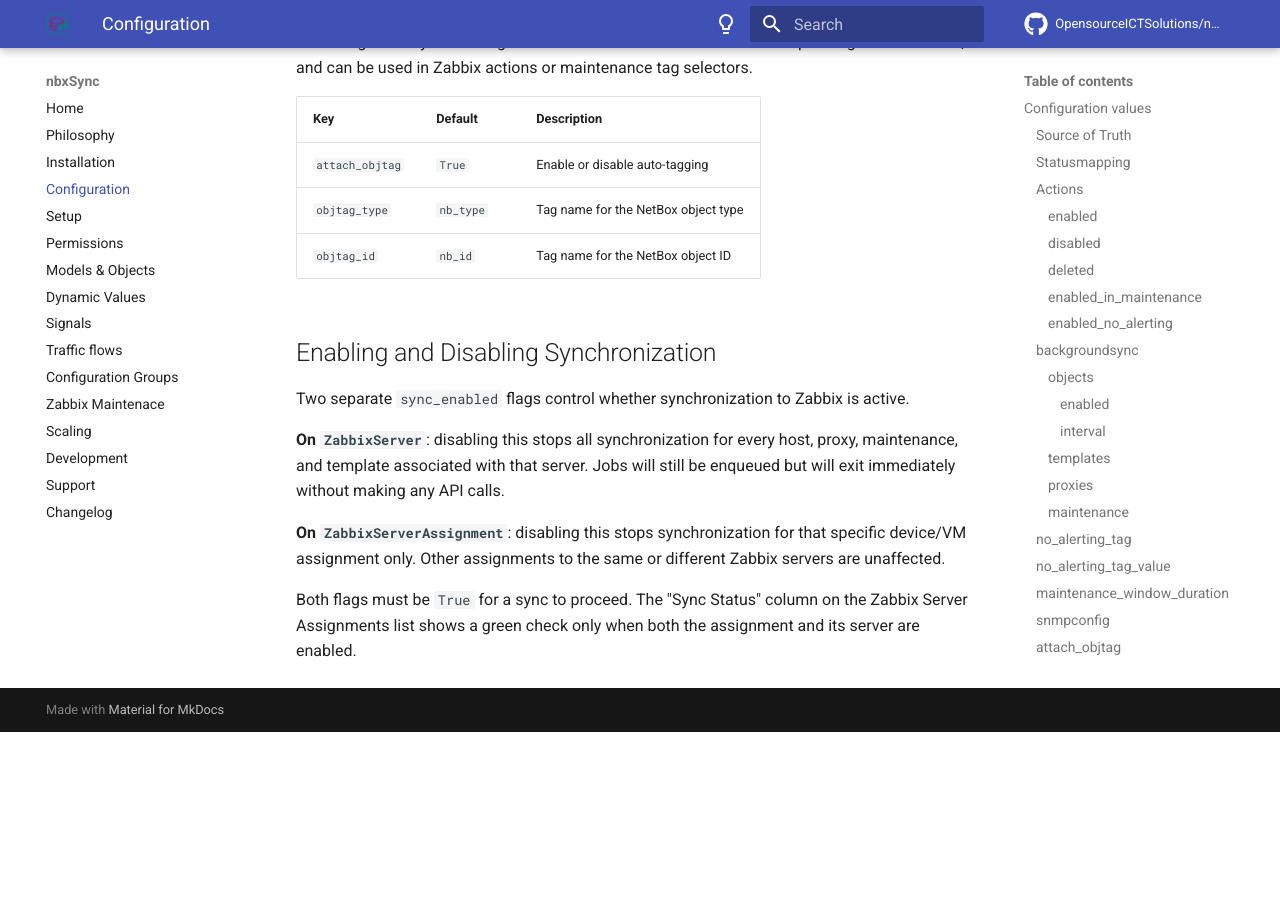
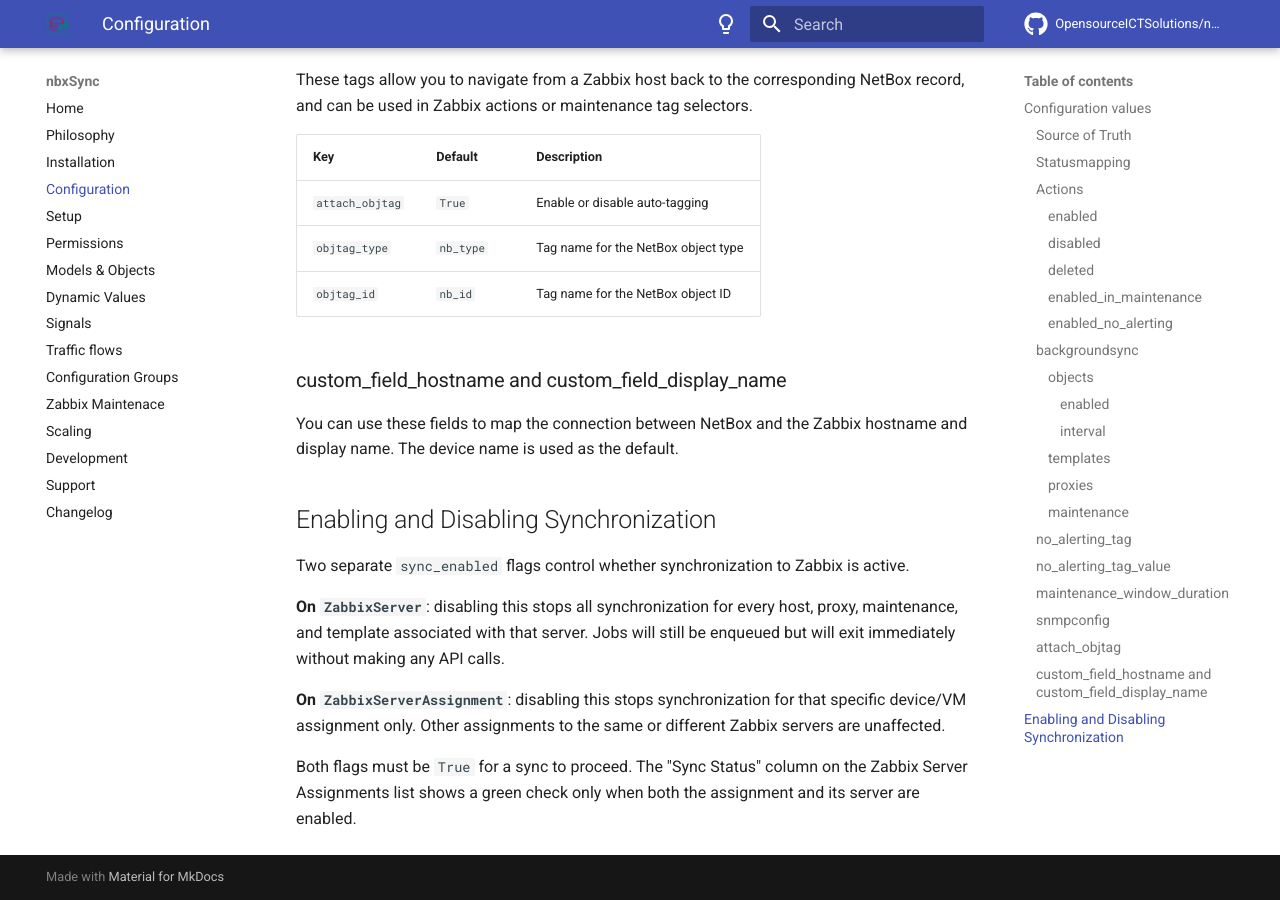
Before and after one commit to OpensourceICTSolutions/nbxsync, an MkDocs documentation site: the page built from docs/configuration.md, in a window 1280 px wide and 900 px high, scrolled down 5005 px. Built offline with MkDocs 1.6.1 and Material for MkDocs 9.7.7, drawn with Linux system fonts in a browser that asks for light colours; comment, search, counter and statistics services are not loaded; before the commit the page ends 5737 px from its top, so only the background shows below that; some of the changed text lies outside the part shown.

Commit message:
custom_fields added

````diff
--- a/docs/configuration.md
+++ b/docs/configuration.md
@@ -78,7 +78,9 @@
     'no_alerting_tag_value': '1',
     'attach_objtag': True,
     'objtag_type': 'nb_type',
-    'objtag_id': 'nb_id'
+    'objtag_id': 'nb_id',
+    'custom_field_hostname':'',
+    'custom_field_display_name':''
 }
 ```
 
@@ -208,6 +210,9 @@
 | `objtag_type`   | `nb_type` | Tag name for the NetBox object type |
 | `objtag_id`     | `nb_id`   | Tag name for the NetBox object ID   |
 
+### custom_field_hostname and custom_field_display_name
+You can use these fields to map the connection between NetBox and the Zabbix hostname and display name. The device name is used as the default.
+
 ## Enabling and Disabling Synchronization
 
 Two separate `sync_enabled` flags control whether synchronization to Zabbix is active.
````
